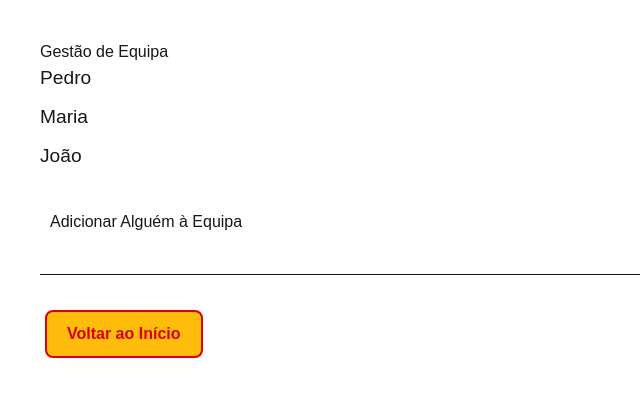
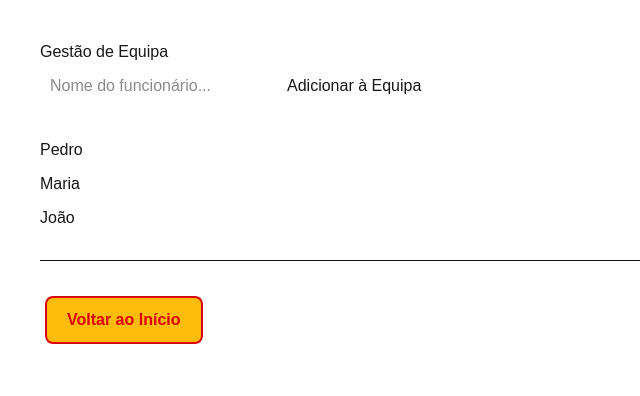
Before and after one commit to QuakeXIV/shiftbalance, a Next.js app: page /funcionarios in a window 1280 px wide. Shown: the top 396 px of the page, without its empty margins (0-640 px from the left). Built offline with nearby package versions, Linux system fonts and the light colour scheme.

Commit message:
Conceito de evento, target value e input

```diff
--- a/app/funcionarios/page.tsx
+++ b/app/funcionarios/page.tsx
@@ -4,28 +4,41 @@ import { useState } from 'react';
 import BotaoMenu from '../../components/BotaoMenu';
 
 export default function PaginaFuncionarios() {
-  // O nosso tabuleiro agora guarda uma lista de nomes
   const [equipa, setEquipa] = useState(['Pedro', 'Maria', 'João']);
+
+  // Este tabuleiro guarda o que estás a escrever agora
+  const [nomeDigitado, setNomeDigitado] = useState("");
+
+  const adicionarFuncionario = () => {
+    if (nomeDigitado !== "") { // Só adiciona se não estiver vazio
+      setEquipa([...equipa, nomeDigitado]); // Adiciona o que escreveste à lista
+      setNomeDigitado(""); // Limpa o campo de escrita depois de adicionar
+    }
+  };
 
   return (
     <div style={{ padding: '40px', fontFamily: 'sans-serif' }}>
       <h1>Gestão de Equipa</h1>
 
-      <ul>
-        {/* O .map() percorre a lista e cria um <li> para cada nome */}
-        {equipa.map((nome) => (
-          <li key={nome} style={{ fontSize: '1.2rem', marginBottom: '10px' }}>
-            {nome}
-          </li>
+      {/* 1. CAMPO DE ESCRITA (INPUT) */}
+      <input
+        type="text"
+        placeholder="Nome do funcionário..."
+        value={nomeDigitado} // O valor que aparece é o que está no tabuleiro
+        onChange={(e) => setNomeDigitado(e.target.value)} // Sempre que escreves, muda o tabuleiro
+        style={{ padding: '10px', fontSize: '1rem' }}
+      />
+
+      <button onClick={adicionarFuncionario} style={{ padding: '10px', marginLeft: '10px' }}>
+        Adicionar à Equipa
+      </button>
+
+      {/* 2. A LISTA */}
+      <ul style={{ marginTop: '30px' }}>
+        {equipa.map((nome, index) => (
+          <li key={index} style={{ marginBottom: '10px' }}>{nome}</li>
         ))}
       </ul>
-
-      <button
-        onClick={() => setEquipa([...equipa, 'Novo Funcionário'])}
-        style={{ marginTop: '20px', padding: '10px' }}
-      >
-        Adicionar Alguém à Equipa
-      </button>
 
       <hr style={{ margin: '30px 0' }} />
       <BotaoMenu texto="Voltar ao Início" destino="/" />
```
